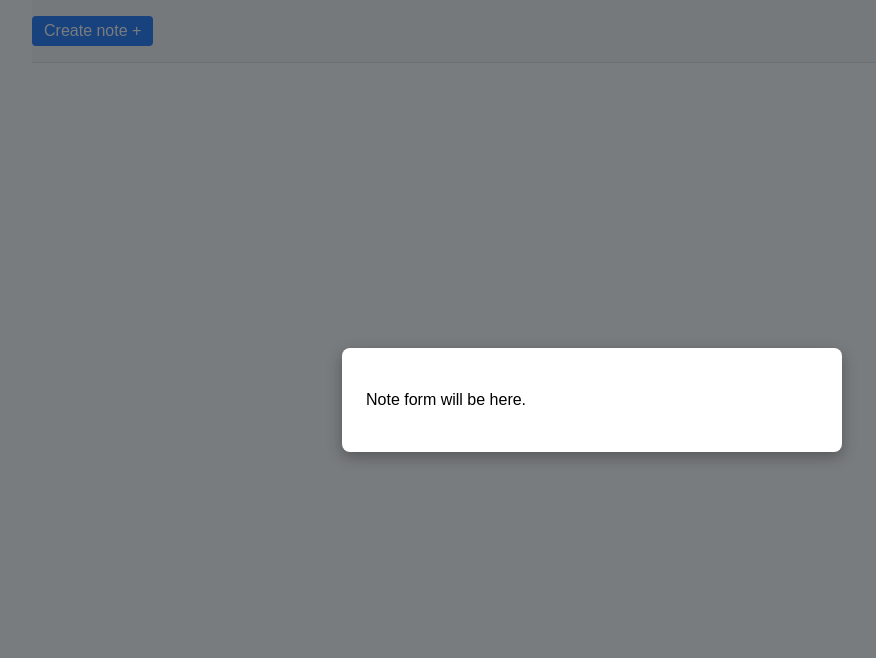
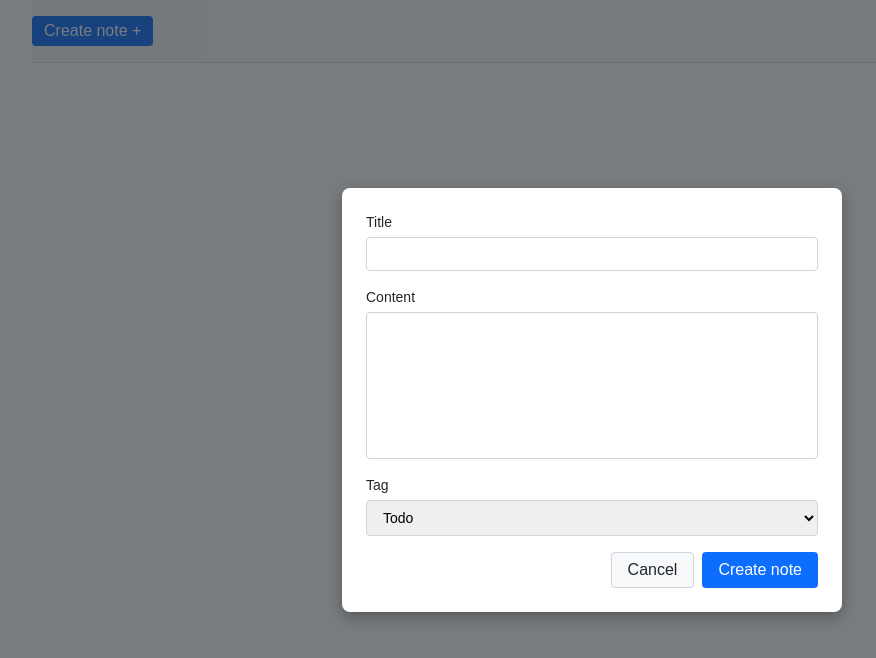
Before and after one commit to devsiteua/05-notehub, a React (Vite) app: page / in a window 1280 px wide. Both pictures are taken after a click on the button "Create note +". Shown: the top 658 px of the page, without its empty margins (48-924 px from the left). Built offline with nearby package versions, Linux system fonts and the light colour scheme; no server answers.

Commit message:
feat: implement note creation flow

```diff
--- a/src/components/App/App.tsx
+++ b/src/components/App/App.tsx
@@ -1,9 +1,15 @@
 import { useState } from 'react';
-import { keepPreviousData, useQuery } from '@tanstack/react-query';
-import { fetchNotes } from '../../services/noteService';
+import {
+  keepPreviousData,
+  useMutation,
+  useQuery,
+  useQueryClient,
+} from '@tanstack/react-query';
+import { createNote, fetchNotes } from '../../services/noteService';
 import NoteList from '../NoteList/NoteList';
 import Pagination from '../Pagination/Pagination';
 import Modal from '../Modal/Modal';
+import NoteForm from '../NoteForm/NoteForm';
 import css from './App.module.css';
 
 const PER_PAGE = 12;
@@ -11,6 +17,16 @@ const PER_PAGE = 12;
 export default function App() {
   const [currentPage, setCurrentPage] = useState(1);
   const [isModalOpen, setIsModalOpen] = useState(false);
+
+  const queryClient = useQueryClient();
+
+  const createMutation = useMutation({
+    mutationFn: createNote,
+    onSuccess: async () => {
+      await queryClient.invalidateQueries({ queryKey: ['notes'] });
+      setIsModalOpen(false);
+    },
+  });
 
   const { data } = useQuery({
     queryKey: ['notes', currentPage],
@@ -46,7 +62,11 @@ export default function App() {
 
       {isModalOpen && (
         <Modal onClose={() => setIsModalOpen(false)}>
-          <p>Note form will be here.</p>
+          <NoteForm
+            onSubmit={note => createMutation.mutate(note)}
+            onCancel={() => setIsModalOpen(false)}
+            isSubmitting={createMutation.isPending}
+          />
         </Modal>
       )}
     </div>
--- /dev/null
+++ b/src/components/NoteForm/NoteForm.tsx
@@ -0,0 +1,86 @@
+import { ErrorMessage, Field, Form, Formik } from 'formik';
+import * as Yup from 'yup';
+import type { NewNote } from '../../types/note';
+import css from './NoteForm.module.css';
+
+interface NoteFormProps {
+  onSubmit: (note: NewNote) => void;
+  onCancel: () => void;
+  isSubmitting: boolean;
+}
+
+const initialValues: NewNote = {
+  title: '',
+  content: '',
+  tag: 'Todo',
+};
+
+const validationSchema = Yup.object({
+  title: Yup.string()
+    .min(3, 'Title must be at least 3 characters')
+    .max(50, 'Title must be at most 50 characters')
+    .required('Title is required'),
+  content: Yup.string().max(500, 'Content must be at most 500 characters'),
+  tag: Yup.string()
+    .oneOf(['Todo', 'Work', 'Personal', 'Meeting', 'Shopping'])
+    .required('Tag is required'),
+});
+
+export default function NoteForm({
+  onSubmit,
+  onCancel,
+  isSubmitting,
+}: NoteFormProps) {
+  return (
+    <Formik
+      initialValues={initialValues}
+      validationSchema={validationSchema}
+      onSubmit={onSubmit}
+    >
+      <Form className={css.form}>
+        <label className={css.formGroup}>
+          Title
+          <Field className={css.input} type="text" name="title" />
+          <ErrorMessage name="title" component="span" className={css.error} />
+        </label>
+
+        <label className={css.formGroup}>
+          Content
+          <Field
+            className={css.textarea}
+            as="textarea"
+            name="content"
+            rows={8}
+          />
+          <ErrorMessage name="content" component="span" className={css.error} />
+        </label>
+
+        <label className={css.formGroup}>
+          Tag
+          <Field className={css.select} as="select" name="tag">
+            <option value="Todo">Todo</option>
+            <option value="Work">Work</option>
+            <option value="Personal">Personal</option>
+            <option value="Meeting">Meeting</option>
+            <option value="Shopping">Shopping</option>
+          </Field>
+          <ErrorMessage name="tag" component="span" className={css.error} />
+        </label>
+
+        <div className={css.actions}>
+          <button className={css.cancelButton} type="button" onClick={onCancel}>
+            Cancel
+          </button>
+
+          <button
+            className={css.submitButton}
+            type="submit"
+            disabled={isSubmitting}
+          >
+            Create note
+          </button>
+        </div>
+      </Form>
+    </Formik>
+  );
+}
```
